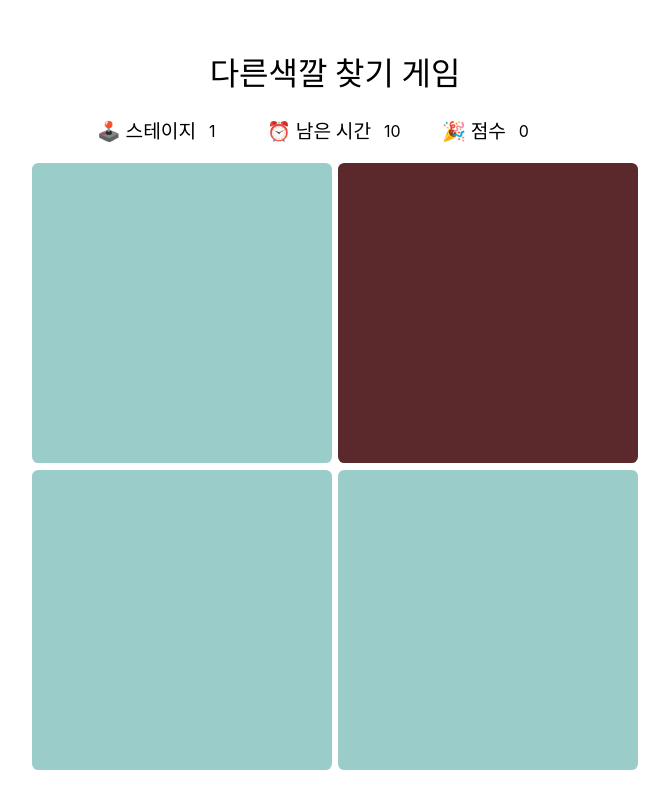
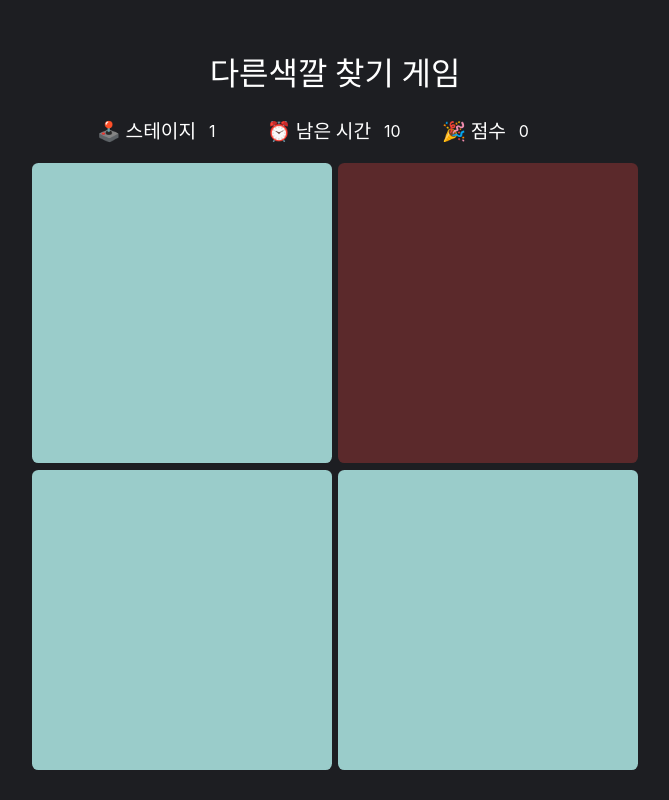
Before and after one commit to dmswl98/find-different-color, a React (Vite) app: page / in a window 1280 px wide. Shown: the whole page, without its empty margins (305-974 px from the left). Built offline with nearby package versions, Linux system fonts and the light colour scheme; a web font is replaced by a local one.

Commit message:
design: 배경색 변경

```diff
--- a/src/components/Game.tsx
+++ b/src/components/Game.tsx
@@ -30,6 +30,7 @@ const Wrapper = styled.div`
   flex-direction: column;
   justify-content: center;
   align-items: center;
+  color: #ffffff;
 `;
 
 const Title = styled.h1`
--- a/src/index.css
+++ b/src/index.css
@@ -20,6 +20,7 @@ body {
     'Apple SD Gothic Neo', 'Noto Sans KR', 'Malgun Gothic', 'Apple Color Emoji',
     'Segoe UI Emoji', 'Segoe UI Symbol', sans-serif;
   margin: 0;
+  background-color: #1d1e22;
 }
 
 h1,
```
